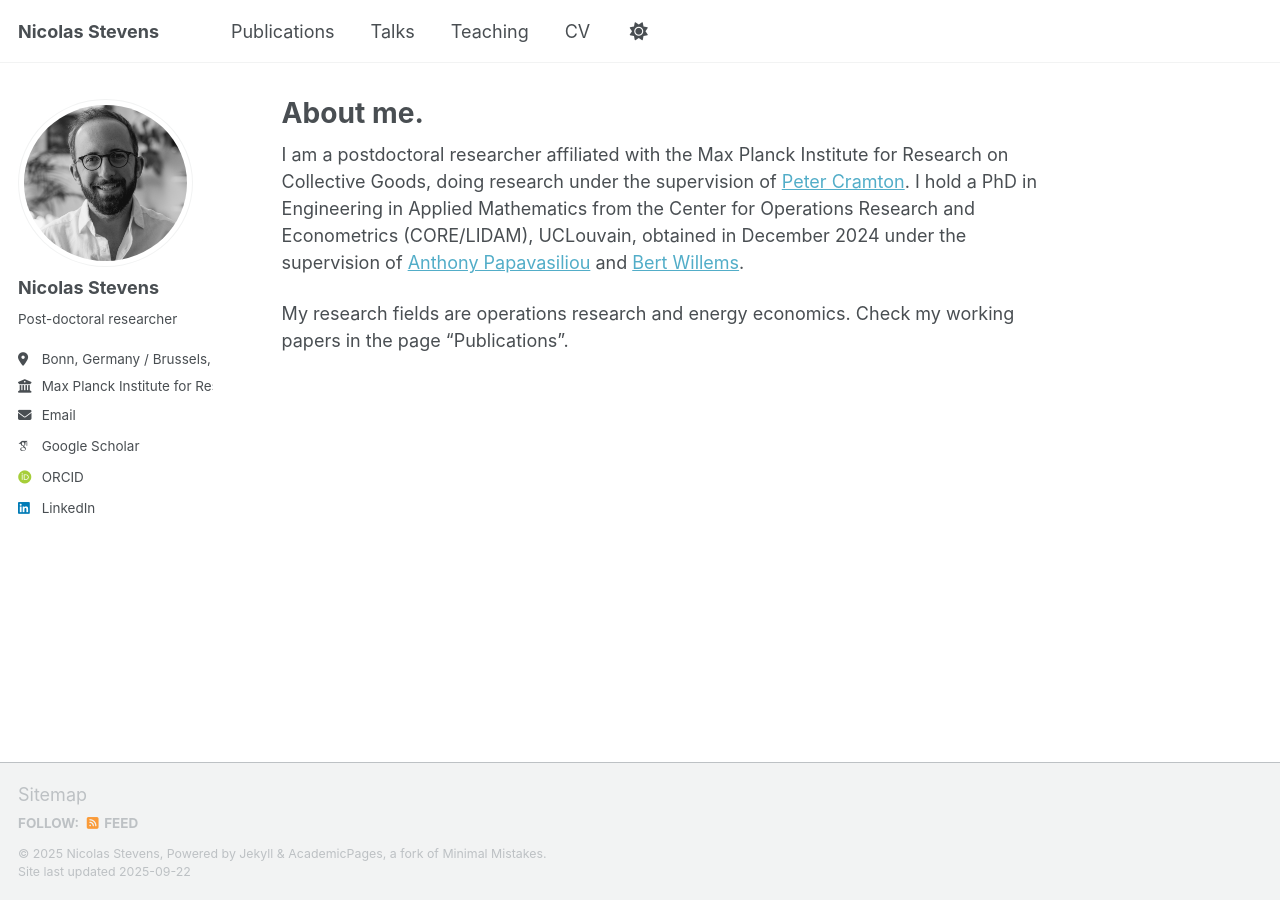
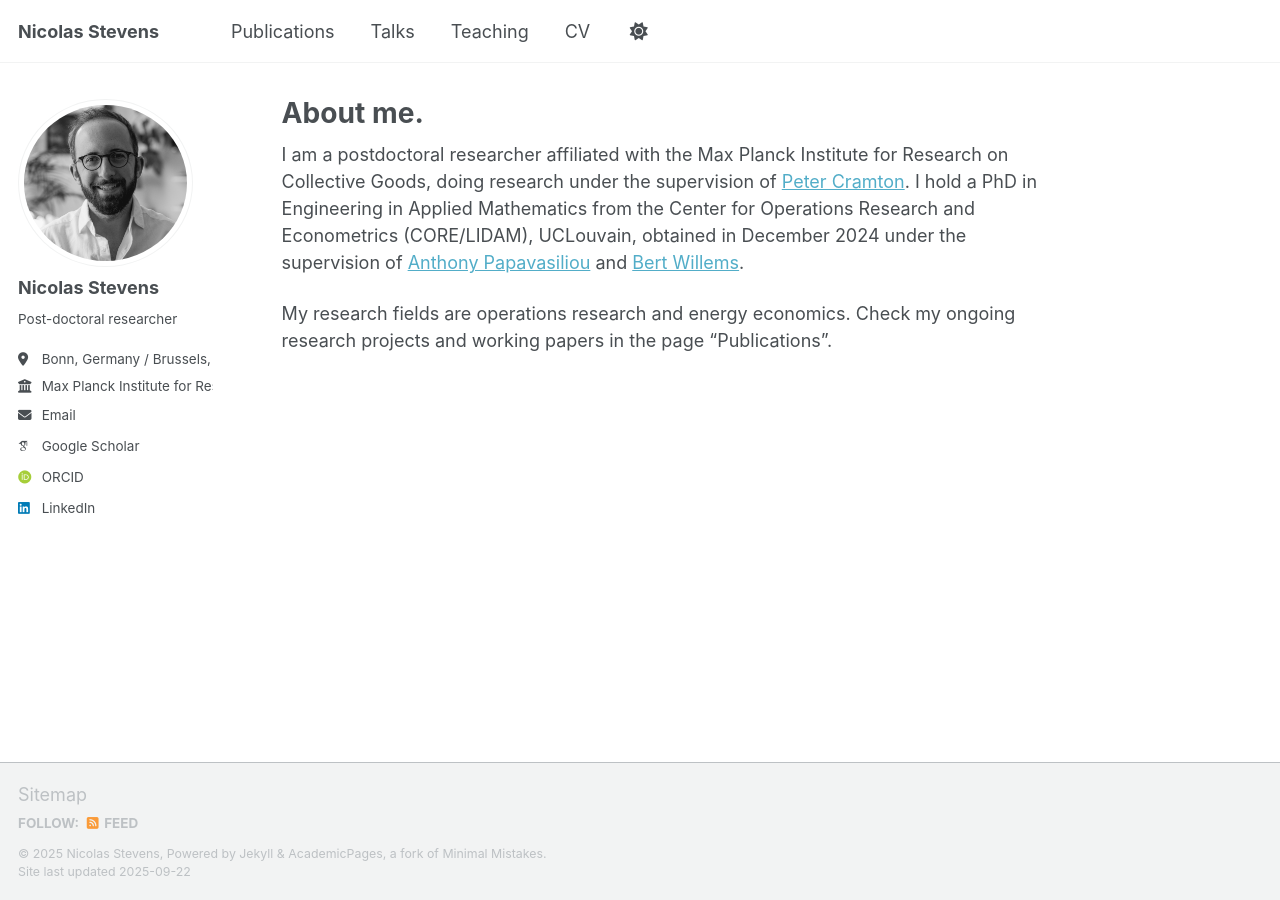
Before and after one commit to NicolasStevens/NicolasStevens.github.io, a Jekyll site: the page built from _pages/about.md, in a window 1280 px wide. Built offline with Jekyll 4.4.1, drawn with Linux system fonts in a browser that asks for light colours; some web fonts are replaced; a script that is not in the unit is left out.

Commit message:
Update about.md

```diff
--- a/_pages/about.md
+++ b/_pages/about.md
@@ -10,4 +10,4 @@ redirect_from:
 I am a postdoctoral researcher affiliated with the Max Planck Institute for Research on Collective Goods, doing research under the supervision of [Peter Cramton](https://cramton.umd.edu/).
 I hold a PhD in Engineering in Applied Mathematics from the Center for Operations Research and Econometrics (CORE/LIDAM), UCLouvain, obtained in December 2024 under the supervision of [Anthony Papavasiliou](https://ap-rg.eu/) and [Bert Willems](https://www.bertwillems.com/).
 
-My research fields are operations research and energy economics. Check my working papers in the page "Publications".
+My research fields are operations research and energy economics. Check my ongoing research projects and working papers in the page "Publications".
```
